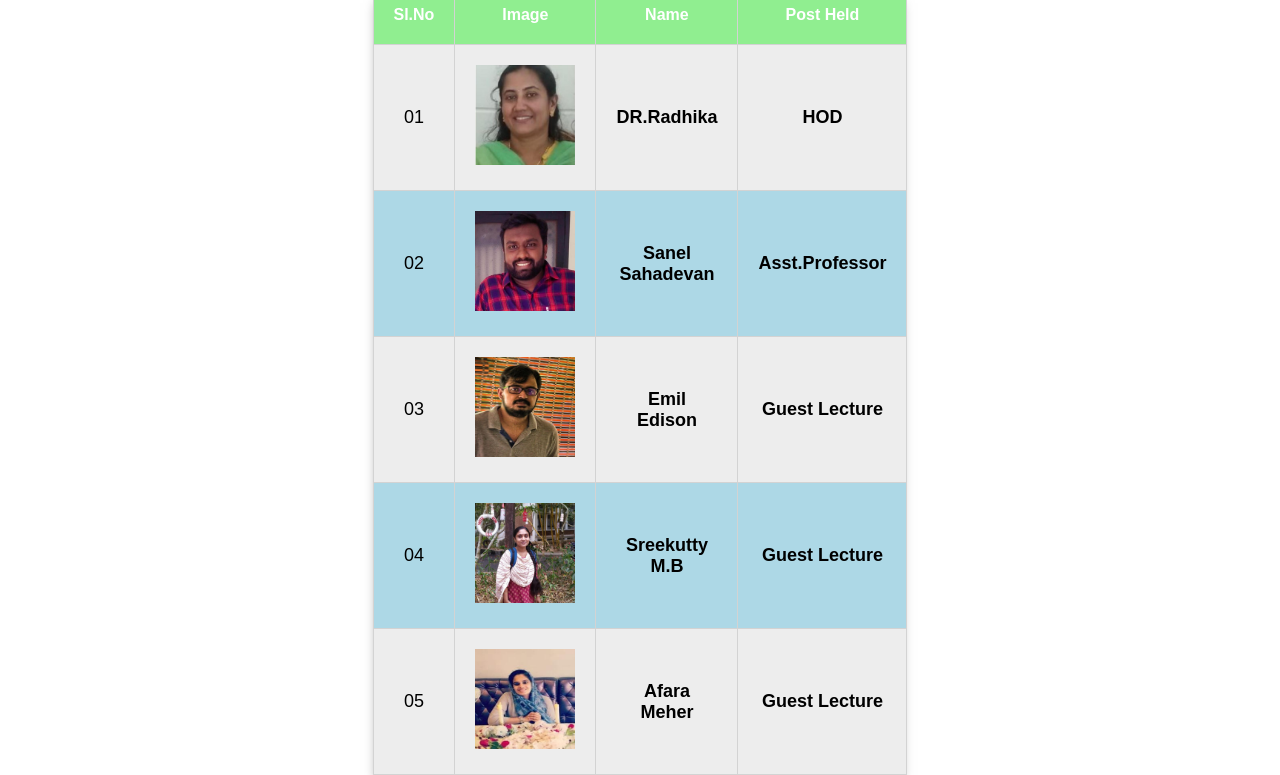
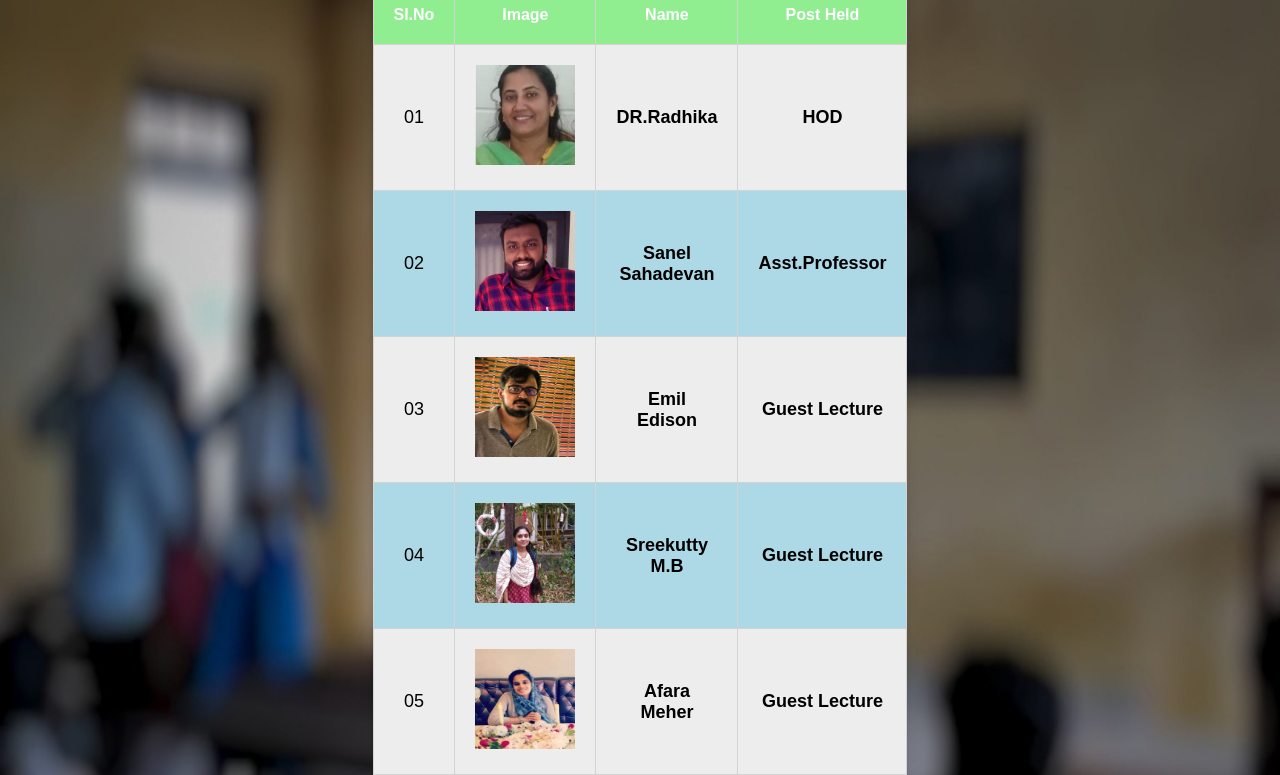
Before and after one commit to Sangeeth1437/project, a plain HTML site: page table.html in a window 1280 px wide. Shown: the part 52-827 px from the top of the page. Drawn offline with Linux system fonts and the light colour scheme.

Commit message:
Update table.css

```diff
--- a/table.css
+++ b/table.css
@@ -18,7 +18,7 @@ width: 100%;
 
 	place-items: center;
 
-	background-image: url(images/WEBB7.jpeg);
+	background-image: url(WEBB7.jpeg);
 	background-size: 100% 130%;
 
 	background-repeat: no-repeat;
```
